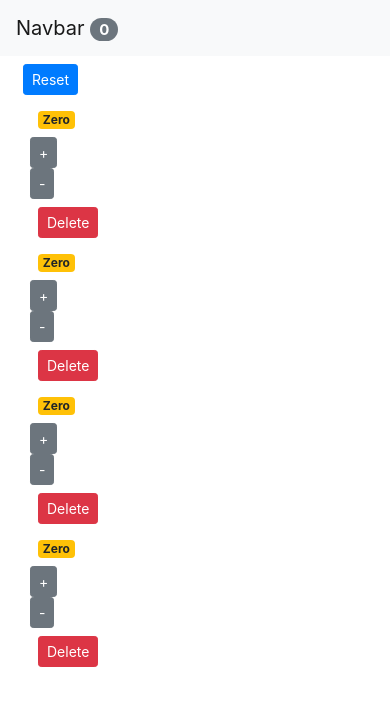
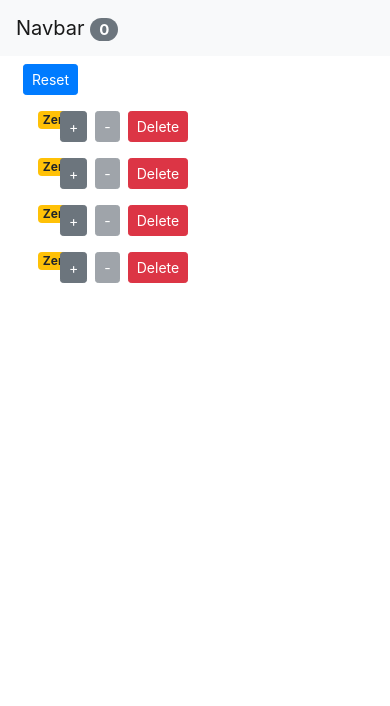
Before and after one commit to msaaddev/Counter-App, a React (Create React App) app: page / in a window 390 px wide. Shown: the top 706 px of the page. Built offline with nearby package versions, Linux system fonts and the light colour scheme.

Commit message:
👌IMPROVE: Code

```diff
--- a/src/App.js
+++ b/src/App.js
@@ -38,10 +38,8 @@
     const counters = [...this.state.counters];
     const index = counters.indexOf(counter);
     counters[index] = { ...counter };
-    if (counters[index].value !== 0) {
-      counters[index].value--;
-      this.setState({ counters });
-    }
+    counters[index].value--;
+    this.setState({ counters });
   };
 
   render() {
--- a/src/components/counterComponent.jsx
+++ b/src/components/counterComponent.jsx
@@ -5,29 +5,26 @@
     return (
       <div className="container">
         <div className="row">
-          <div className="col-sm">
+          <div className="col-1">
             <span className={this.getCountClasses()}>{this.formatCount()}</span>
           </div>
-          <div className="col-sm">
+          <div className="col">
             <button
               onClick={() => this.props.onIncrement(this.props.counter)}
               className="btn btn-secondary btn-sm"
             >
               +
             </button>
-          </div>
-          <div className="col-sm">
             <button
-              className="btn btn-secondary btn-sm"
+              className="btn btn-secondary btn-sm m-2"
               onClick={() => this.props.onDecrement(this.props.counter)}
+              disabled = {this.props.counter.value === 0 ? "disabled" : ""}
             >
               -
             </button>
-          </div>
-          <div className="col-sm">
             <button
               onClick={() => this.props.onDelete(this.props.counter.id)}
-              className="btn btn-danger btn-sm m-2"
+              className="btn btn-danger btn-sm"
             >
               Delete
             </button>
```
